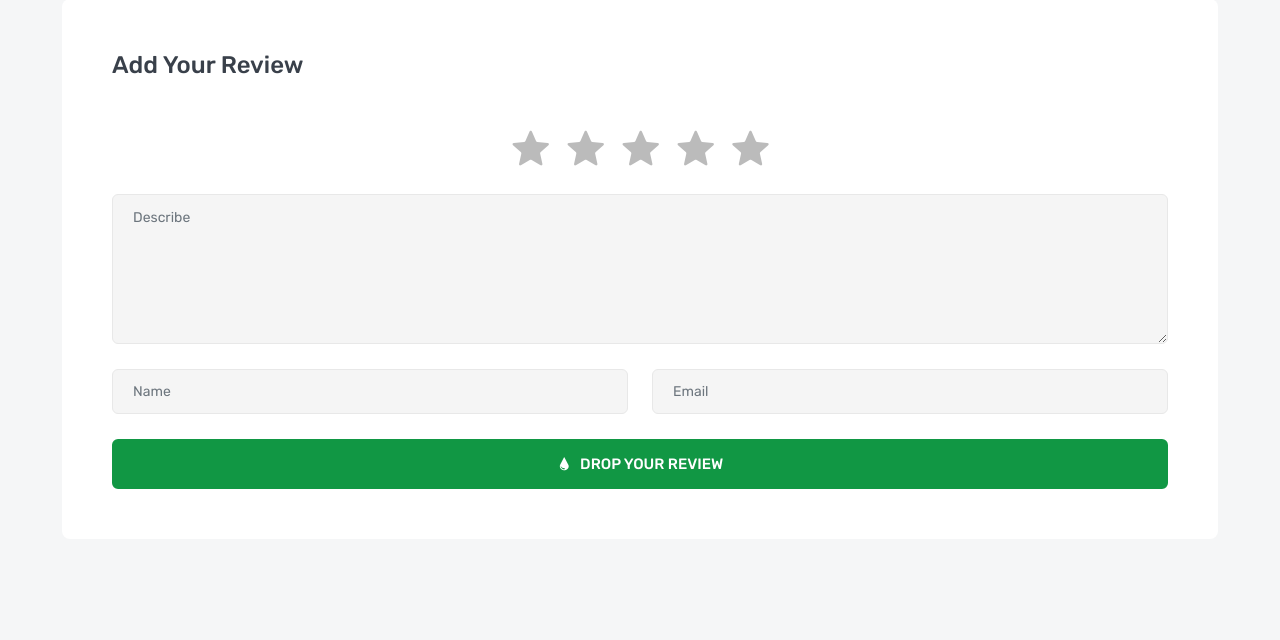
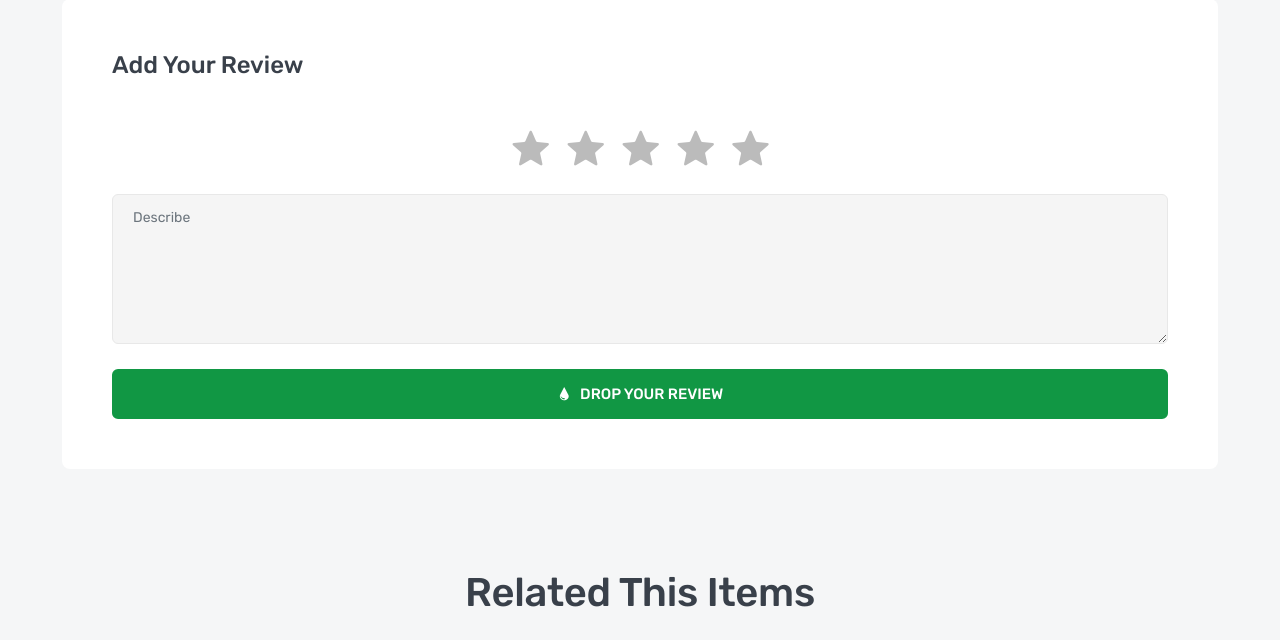
Before and after one commit to mohammdhawa/E-Commerce-Using-Django, a Django app: template products/templates/products/product_detail.html in a window 1280 px wide. Shown: the part 1872-2512 px from the top of the page. Run offline with Django 4.2, Linux system fonts and the light colour scheme; the template is opened without the code that fills it: most values are stand-ins (such as "Sample title", 1, 10 or a date in 2020); grey boxes marked "Sample" are stand-in pictures; some libraries are stand-ins or nearby versions.

Commit message:
add add review logic without forms

```diff
--- a/products/templates/products/product_detail.html
+++ b/products/templates/products/product_detail.html
@@ -156,34 +156,25 @@
                         </div>
                         <div class="product-details-frame">
                             <h3 class="frame-title">add your review</h3>
-                            <form class="review-form">
+                            <form class="review-form" method="post" action="{% url 'add-review' object.slug %}">
+                                {% csrf_token %}
                                 <div class="row">
                                     <div class="col-lg-12">
                                         <div class="star-rating">
-                                            <input type="radio" name="rating" id="star-1"><label for="star-1"></label>
-                                            <input type="radio" name="rating" id="star-2"><label for="star-2"></label>
-                                            <input type="radio" name="rating" id="star-3"><label for="star-3"></label>
-                                            <input type="radio" name="rating" id="star-4"><label for="star-4"></label>
-                                            <input type="radio" name="rating" id="star-5"><label for="star-5"></label>
+                                            <input type="radio" name="rate" id="star-1" value="5"><label for="star-1"></label>
+                                            <input type="radio" name="rate" id="star-2" value="4"><label for="star-2"></label>
+                                            <input type="radio" name="rate" id="star-3" value="3"><label for="star-3"></label>
+                                            <input type="radio" name="rate" id="star-4" value="2"><label for="star-4"></label>
+                                            <input type="radio" name="rate" id="star-5" value="1"><label for="star-5"></label>
                                         </div>
                                     </div>
                                     <div class="col-lg-12">
                                         <div class="form-group">
-                                            <textarea class="form-control" placeholder="Describe"></textarea>
-                                        </div>
-                                    </div>
-                                    <div class="col-lg-6">
-                                        <div class="form-group">
-                                            <input type="text" class="form-control" placeholder="Name">
-                                        </div>
-                                    </div>
-                                    <div class="col-lg-6">
-                                        <div class="form-group">
-                                            <input type="email" class="form-control" placeholder="Email">
+                                            <textarea class="form-control" placeholder="Describe" name="review"></textarea>
                                         </div>
                                     </div>
                                     <div class="col-lg-12">
-                                        <button class="btn btn-inline">
+                                        <button class="btn btn-inline" type="submit">
                                             <i class="icofont-water-drop"></i>
                                             <span>drop your review</span>
                                         </button>
--- a/products/urls.py
+++ b/products/urls.py
@@ -1,6 +1,6 @@
 from django.urls import path
 
-from .views import (ProductListView, ProductDetailView, BrandListView, BrandDetailView)
+from .views import (ProductListView, ProductDetailView, BrandListView, BrandDetailView, add_review)
 from .api import (ProductListAPI, ProductDetailAPI, BrandListAPI, BrandDetailAPI)
 
 
@@ -9,6 +9,7 @@ urlpatterns = [
     path('brand-detail/<slug:slug>', BrandDetailView.as_view(), name='brand-detail'),
     path('', ProductListView.as_view(), name='product-list'),
     path('<slug:slug>', ProductDetailView.as_view(), name='product-detail'),
+    path('<slug:slug>/add-review', add_review, name='add-review'),
 
     # API URLs
     path('api/list', ProductListAPI.as_view(), name='product-list-api'),
```
Also changed, not shown: products/forms.py (added, +8 -0 lines), products/views.py (+15 -1 lines).
